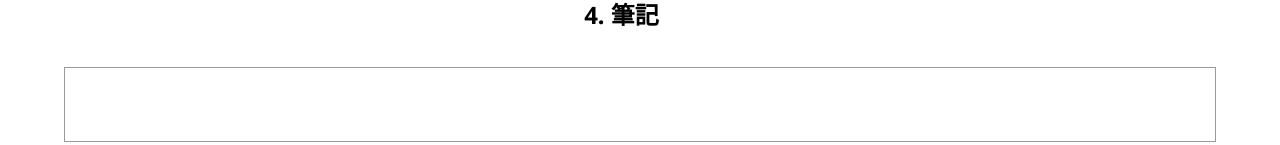
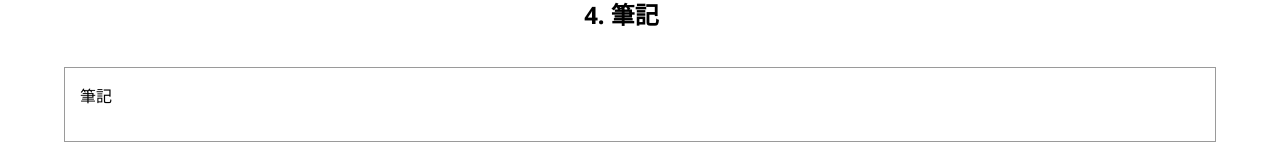
Before and after one commit to LisaMandarin/LearnEnglish, a React (Vite) app: page / in a window 1280 px wide. Shown: the part 805-950 px from the top of the page. Built offline with nearby package versions, Linux system fonts and the light colour scheme; some icons are missing.

Commit message:
Lookup <br> fix

```diff
--- a/src/App.jsx
+++ b/src/App.jsx
@@ -9,6 +9,7 @@ export default function App() {
   const [ article, setArticle ] = useState('')
   const [ sentences, setSentences ] = useState([])
   const [ translation, setTranslation ] = useState([])
+  const [ notes, setNotes ] = useState('筆記')
   const [ error, setError ] = useState(null)
   const [ loading, setLoading ] = useState(false)
 
@@ -16,7 +17,8 @@ export default function App() {
     console.log('article: ', article)
     console.log('sentences: ', sentences)
     console.log('translation: ', translation)
-  }, [article, sentences, translation])
+    console.log('notes: ', notes)
+  }, [article, sentences, translation, notes])
   return (
     <div>
       <header>
@@ -40,8 +42,9 @@ export default function App() {
           translation={translation}
           setTranslation={setTranslation}
           error={error}
-          loading={loading} />
-        <NotesSection />
+          loading={loading}
+          setNotes={setNotes} />
+        <NotesSection notes={notes} setNotes={setNotes} />
       </main>
     </div>
   )
--- a/src/components/NotesSection.jsx
+++ b/src/components/NotesSection.jsx
@@ -1,13 +1,20 @@
 import { Icon } from "@iconify/react"
 import HintJSON from '../data/hint.json'
-import { useRef, useState } from "react"
+import { useEffect, useRef, useState } from "react"
 
 
-export function NotesSection() {
+export function NotesSection({notes, setNotes}) {
     const [ showHint, setShowHint ] = useState(false)
     const textAreaRef = useRef(null)
+
+    const handleInput = e => setNotes(e.target.innerHTML)
+    useEffect(() => {
+        textAreaRef.current.innerHTML = notes
+    })
+
     const clearNotes = () => {
-
+        textAreaRef.current.innerHTML = ''
+        setNotes('')
     }
     const GeneratePDF = () => {
 
@@ -29,7 +36,12 @@ export function NotesSection() {
                 ))}
             </ul>
             <div className="textArea">
-                <ul contentEditable='true' ref={textAreaRef} />
+                <div
+                    contentEditable='true'
+                    ref={textAreaRef}
+                    onInput={handleInput}>
+                    <span className="sample">{notes}</span>
+                </div>
             </div>
             <div>
                 <button onClick={clearNotes}>清除筆記</button>
--- a/src/components/Translation.jsx
+++ b/src/components/Translation.jsx
@@ -3,7 +3,7 @@ import HintJSON from '../data/hint.json'
 import { useEffect, useRef, useState } from 'react'
 import OpenAI from 'openai'
 
-export function TranslationSection({translation, setTranslation, sentences, error, loading}) {
+export function TranslationSection({translation, setTranslation, sentences, error, loading, setNotes}) {
     const [ showHint, setShowHint ] = useState(false)
     const [ chinese, setChinese ] = useState(false)
     const [ english, setEnglish ] = useState(false)
@@ -105,15 +105,15 @@ export function TranslationSection({translation, setTranslation, sentences, erro
             })
             const response = JSON.parse(completion.choices[0].message.function_call.arguments)
             const { word: responseWord, partOfSpeech, chineseDefinition, englishDefinition, exampleSentence } = response
-            const formattedResponse = `${responseWord} (${partOfSpeech})\n`+
-                (chineseDefinition ? `・${chineseDefinition}\n`: '')+
-                (englishDefinition ? `・${englishDefinition}\n`: '')+
-                (exampleSentence ? `・${exampleSentence}\n`: '')
+            const formattedResponse = `${responseWord} (${partOfSpeech})<br>`+
+                (chineseDefinition ? `・${chineseDefinition}<br>`: '')+
+                (englishDefinition ? `・${englishDefinition}<br>`: '')+
+                (exampleSentence ? `・${exampleSentence}<br>`: '')
             return formattedResponse
         }
         try {
             const result = await displayResult(selectedText, lookupTerms)
-            console.log(result)
+            setNotes(result)
         } catch (error) {
             console.error('Fetch Failure: ', error)
         }
```
